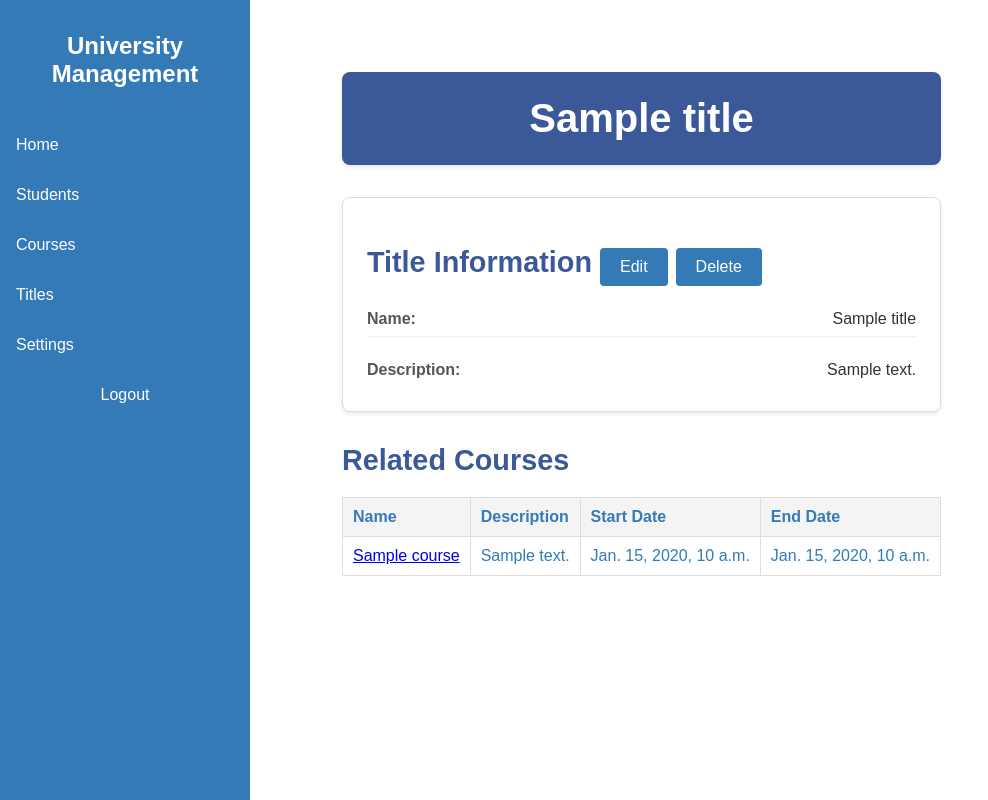
After one commit to alfamike/University-Management-Project-Django, a Django app: template university_management/registration_app/templates/titles/title_record.html in a window 1280 px wide. The commit adds this page. Shown: the whole page, without its empty margins (0-988 px from the left). Run offline with Django 5.2, Linux system fonts and the light colour scheme; the template is opened without the code that fills it: most values are stand-ins (such as "Sample title", 1, 10 or a date in 2020).

Commit message:
Added: - Title record page

```diff
--- a/university_management/registration_app/templates/titles/title_list.html
+++ b/university_management/registration_app/templates/titles/title_list.html
@@ -17,7 +17,7 @@
         <tbody id="title-list">
             {% for title in page_obj %}
                 <tr>
-                    <td>{{ title.name }}</td>
+                    <td><a href="{% url 'title_record' title.id %}">{{ title.name }}</a></td>
                     <td>{{ title.description }}</td>
                 </tr>
             {% empty %}
@@ -33,7 +33,7 @@
         {% for title in page_obj %}
             <div class="card">
                 <div class="card-content">
-                    <h3 class="card-title">{{ title.name }}</h3>
+                    <h3 class="card-title"><a href="{% url 'title_record' title.id %}">{{ title.name }}</a></h3>
                     <p class="card-description">{{ title.description }}</p>
                 </div>
             </div>
--- /dev/null
+++ b/university_management/registration_app/templates/titles/title_record.html
@@ -0,0 +1,324 @@
+{% extends 'base.html' %}
+
+{% block title %}Title Detail{% endblock %}
+
+{% block content %}
+<div class="title-detail-container">
+    <!-- Header Section -->
+    <div class="title-header">
+        <h1 class="page-title">{{ title.name }}</h1>
+    </div>
+
+    <!-- Details Section -->
+    <div class="title-details">
+        <div class="details-card">
+            <h2 class="details-title">Title Information
+                <button id="edit-title-btn" class="btn">Edit</button>
+                <button id="delete-title-btn" class="btn">Delete</button>
+            </h2>
+            <div class="details-content">
+                <div class="detail-item">
+                    <span class="detail-label">Name:</span>
+                    <span class="detail-value">{{ title.name }}</span>
+                </div>
+                <div class="detail-item">
+                    <span class="detail-label">Description:</span>
+                    <span class="detail-value">{{ title.description }}</span>
+                </div>
+            </div>
+        </div>
+    </div>
+
+
+    <! -- Related Courses Section -->
+    <div class="related-courses">
+        <h2 class="details-title">Related Courses</h2>
+        {% if courses %}
+            <table class="table">
+                <thead>
+                    <tr>
+                        <th>Name</th>
+                        <th>Description</th>
+                        <th>Start Date</th>
+                        <th>End Date</th>
+                    </tr>
+                </thead>
+                <tbody>
+                    {% for course in courses %}
+                        <tr>
+                            <td><a href="{% url 'course_record' course.id %}">{{ course.name }}</a></td>
+                            <td>{{ course.description }}</td>
+                            <td>{{ course.start_date }}</td>
+                            <td>{{ course.end_date }}</td>
+                        </tr>
+                    {% endfor %}
+                </tbody>
+            </table>
+            <div class="cards">
+                {% for course in courses %}
+                    <div class="card">
+                        <h3><a href="{% url 'course_record' course.id %}">{{ course.name }}</a></h3>
+                        <p> {{ course.description }}</p>
+                        <p> {{ course.start_date }}</p>
+                        <p> {{ course.end_date }}</p>
+                    </div>
+                {% endfor %}
+            </div>
+        {% else %}
+            <p class="no-courses">No related courses found.</p>
+        {% endif %}
+    </div>
+
+</div>
+<!-- Pop-up for editing a title -->
+<div id="edit-title-popup" class="popup">
+    <div class="popup-content">
+        <span class="close-btn">&times;</span>
+        <h3>Edit Title</h3>
+        <form id="edit-title-form">
+            <label for="edit-title-name">Name:</label>
+            <input type="text" id="edit-title-name" name="title-name" value="{{ title.name }}">
+            <label for="edit-title-description">Description:</label>
+            <input type="text" id="edit-title-description" name="title-description" value="{{ title.description }}">
+            <label for="edit-title-publication-date">Publication Date:</label>
+            <input type="date" id="edit-title-publication-date" name="title-publication-date" value="{{ title.publication_date }}">
+            <button type="submit" class="btn">Save</button>
+        </form>
+    </div>
+</div>
+
+<style>
+    .title-detail-container {
+        padding: 2rem;
+    }
+
+    .title-header {
+        background-color: #3B5998;
+        color: white;
+        padding: 1.5rem;
+        border-radius: 8px;
+        box-shadow: 0 2px 4px rgba(0, 0, 0, 0.1);
+        margin-bottom: 2rem;
+        text-align: center;
+        font-size: 1.2rem;
+        margin-top: 0.5rem;
+    }
+
+    .title-header .page-title {
+        font-size: 2.5rem;
+        margin: 0;
+    }
+
+    .title-details {
+        margin-bottom: 2rem;
+    }
+
+    .details-card {
+        background-color: #fff;
+        border: 1px solid #ddd;
+        border-radius: 8px;
+        padding: 1.5rem;
+        box-shadow: 0 2px 4px rgba(0, 0, 0, 0.1);
+    }
+
+    .details-title {
+        font-size: 1.8rem;
+        margin-bottom: 1rem;
+        color: #3B5998;
+        text-align: left;
+    }
+
+    .details-content {
+        display: flex;
+        flex-direction: column;
+        gap: 1rem;
+    }
+
+    .detail-item {
+        display: flex;
+        justify-content: space-between;
+        padding: 0.5rem 0;
+        border-bottom: 1px solid #f0f0f0;
+    }
+
+    .detail-item:last-child {
+        border-bottom: none;
+    }
+
+    .detail-label {
+        font-weight: bold;
+        color: #555;
+    }
+
+    .detail-value {
+        color: #333;
+    }
+
+    .popup {
+        display: none;
+        position: fixed;
+        z-index: 1;
+        left: 0;
+        top: 0;
+        width: 100%;
+        height: 100%;
+        overflow: auto;
+        background-color: rgba(0, 0, 0, 0.4);
+    }
+
+    .popup-content {
+        background-color: #fff;
+        margin: 15% auto;
+        padding: 20px;
+        border: 1px solid #888;
+        width: 80%;
+        border-radius: 8px;
+    }
+
+    .close-btn {
+        color: #aaa;
+        float: right;
+        font-size: 28px;
+        font-weight: bold;
+    }
+
+    .close-btn:hover,
+    .close-btn:focus {
+        color: black;
+        text-decoration: none;
+        cursor: pointer;
+    }
+
+    .related-courses {
+        margin-top: 2rem;
+    }
+
+    .related-courses .table {
+        width: 100%;
+        border-collapse: collapse;
+    }
+
+    .related-courses .table th,
+    .related-courses .table td {
+        border: 1px solid #ddd;
+        padding: 10px;
+        text-align: left;
+    }
+
+    .related-courses .table th {
+        background-color: #f4f4f4;
+    }
+
+    .related-courses .table tr:nth-child(even) {
+        background-color: #f9f9f9;
+    }
+
+    .related-courses .no-courses {
+        font-size: 1.2rem;
+        color: #888;
+        text-align: center;
+        margin-top: 1rem;
+    }
+
+    .related-courses .table {
+        display: table;
+    }
+    .related-courses .cards {
+        display: none;
+    }
+
+    @media (max-width: 768px) {
+        .related-courses .table {
+            display: none;
+        }
+
+        .related-courses .cards {
+            display: flex;
+            flex-wrap: wrap;
+            gap: 16px;
+        }
+        .related-courses .card {
+            border: 1px solid #ccc;
+            padding: 16px;
+            margin-bottom: 16px;
+            border-radius: 8px;
+            box-shadow: 0 2px 4px rgba(0, 0, 0, 0.1);
+            box-sizing: border-box;
+            max-width: 100%;
+        }
+    }
+</style>
+
+<script>
+    // Get CSRF token
+    const csrfToken = document.querySelector('[name=csrfmiddlewaretoken]').value;
+
+    document.getElementById('edit-title-btn').addEventListener('click', function() {
+        document.getElementById('edit-title-popup').style.display = 'block';
+    });
+
+    document.getElementById('edit-title-popup').querySelector('.close-btn').addEventListener('click', function() {
+        document.getElementById('edit-title-popup').style.display = 'none';
+    });
+
+    window.addEventListener('click', function(event) {
+        if (event.target == document.getElementById('edit-title-popup')) {
+            document.getElementById('edit-title-popup').style.display = 'none';
+        }
+    });
+
+    document.getElementById('edit-title-form').addEventListener('submit', function(event) {
+        event.preventDefault();
+        const titleName = document.getElementById('edit-title-name').value;
+        const titleDescription = document.getElementById('edit-title-description').value;
+        const titlePublicationDate = document.getElementById('edit-title-publication-date').value;
+
+        fetch(`/modifyTitle/`, {
+            method: 'POST',
+            headers: {
+                'Content-Type': 'application/json',
+                'X-CSRFToken': csrfToken,
+                'X-Requested-With': 'XMLHttpRequest',
+            },
+            body: JSON.stringify({
+                id: {{ title.id }},
+                name: titleName,
+                description: titleDescription,
+            })
+        })
+        .then(response => response.json())
+        .then(data => {
+            if (data.status === 'success') {
+                location.reload();
+            } else {
+                alert('Failed to edit title information.');
+            }
+        })
+        .catch(error => console.error('Error:', error));
+    });
+
+    document.getElementById('delete-title-btn').addEventListener('click', function() {
+        if (confirm('Are you sure you want to delete this title?')) {
+            fetch(`/removeTitle/`, {
+                method: 'POST',
+                headers: {
+                    'Content-Type': 'application/json',
+                    'X-CSRFToken': csrfToken,
+                    'X-Requested-With': 'XMLHttpRequest',
+                },
+                body: JSON.stringify({ id: {{ title.id }} })
+            })
+            .then(response => response.json())
+            .then(data => {
+                if (data.status === 'success') {
+                    window.location.href = '/titles/';
+                } else {
+                    alert('Failed to delete the title.');
+                }
+            })
+            .catch(error => console.error('Error:', error));
+        }
+    });
+</script>
+
+{% endblock %}
```
Also changed, not shown: university_management/registration_app/views.py (+119 -1 lines), university_management/university_management/urls.py (+10 -16 lines).
